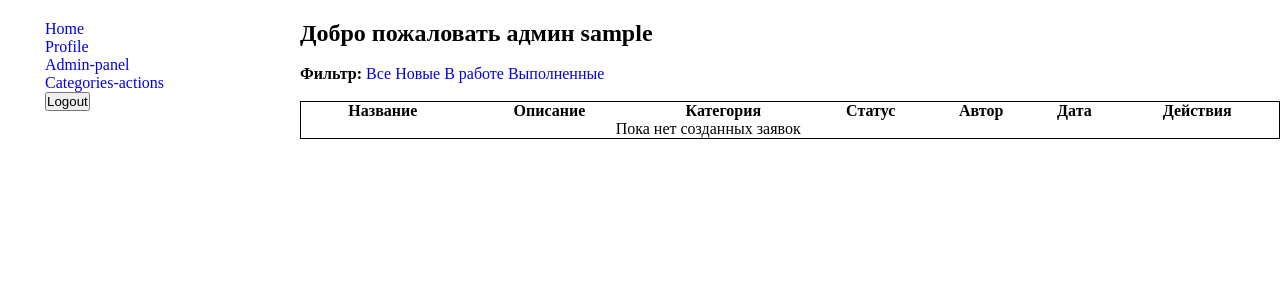
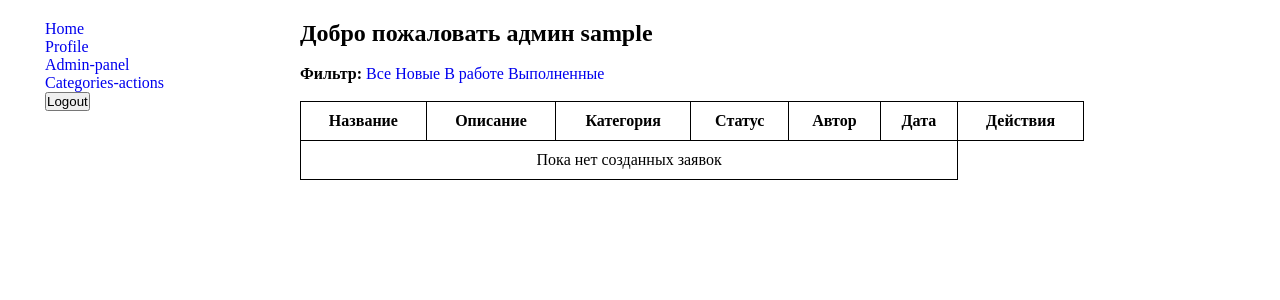
Before and after one commit to Pf460/design-pro-portal, a Django app: page /superadmin/ in a window 1280 px wide. Shown: the top 300 px of the page. Run offline with Django 5.2, Linux system fonts and the light colour scheme; the visitor is signed in with stand-in values (Sample User, id 1); data that the repository does not hold is empty; parts of the project's set-up code (start-up, migrations or seed data) failed here and were passed over.

Commit message:
Fix: bugs with css and edit .env.example for great cp-command

```diff
--- a/apps/authentications/templates/profile.html
+++ b/apps/authentications/templates/profile.html
@@ -33,7 +33,7 @@
     <a href="?status=a">В работе</a>
     <a href="?status=c">Выполненные</a>
   </div><br>
-  <table style="border: 1px solid black; width:100%; border-collapse: collapse; text-align: center;">
+  <table class="tables">
     <thead>
       <tr>
         <th>Название</th>
--- a/apps/superadmins/templates/index_admin.html
+++ b/apps/superadmins/templates/index_admin.html
@@ -26,7 +26,7 @@
     <a href="?status=c">Выполненные</a>
   </div><br>
 
-  <table style="border: 1px solid black; width:100%; border-collapse: collapse; text-align: center;">
+  <table class="tables">
     <thead>
       <tr>
           <th>Название</th>
--- a/apps/superadmins/templates/list_categories.html
+++ b/apps/superadmins/templates/list_categories.html
@@ -23,7 +23,7 @@
   <a href="{% url 'create_category' %}" style="color: black;">Создать новую категорию</a>
 </button><br><br>
 
-<table style="border: 1px solid black; width:50%; border-collapse: collapse; text-align: center;">
+  <table class="tables">
     <thead>
       <tr>
         <th>Название</th>
--- a/config/settings.py
+++ b/config/settings.py
@@ -27,7 +27,7 @@ load_dotenv(BASE_DIR / '.env')
 SECRET_KEY = os.getenv('SECRET_KEY')
 
 # SECURITY WARNING: don't run with debug turned on in production!
-DEBUG = os.getenv('DEBUG')
+DEBUG = os.getenv('DEBUG').lower() in ('true', '1', 'yes')
 
 ALLOWED_HOSTS = os.getenv('ALLOWED_HOSTS').split(',')
 
--- a/static/css/style.css
+++ b/static/css/style.css
@@ -45,3 +45,15 @@ a {
     padding-top: 20px;
     padding-left: 300px;
 }
+
+.tables {
+    width: 80%;
+    text-align: center;
+    border-collapse: collapse;
+}
+
+.tables th,
+.tables td{
+    border: 1px solid black;
+    padding: 10px;
+}
```
Also changed, not shown: 1 other file.
